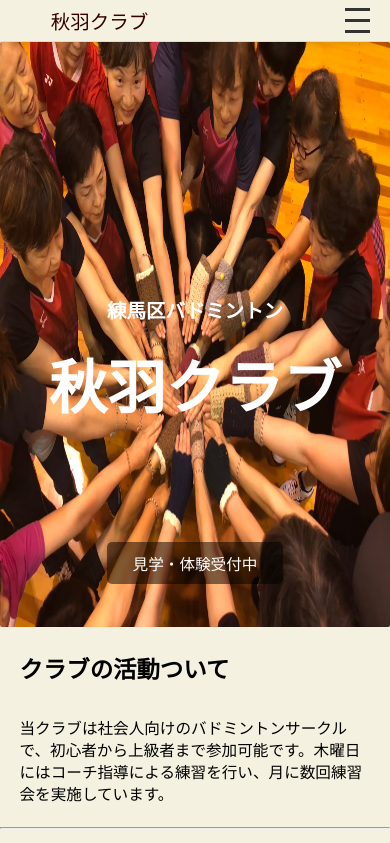
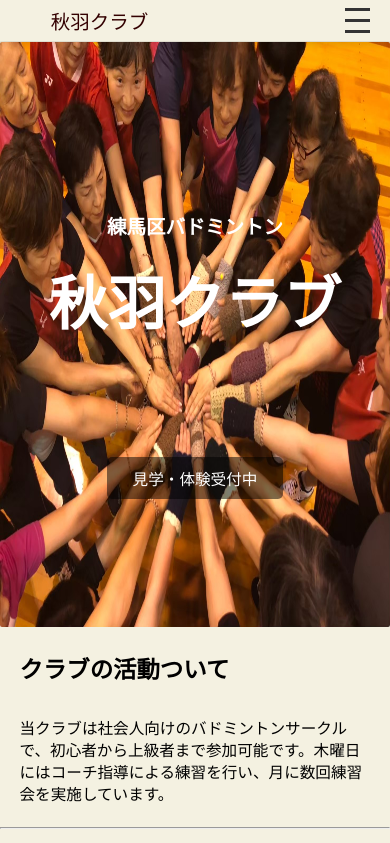
Before and after one commit to shuuseiyokohama/akihane-badoclub-homepage, a React (Create React App) app: page / in a window 390 px wide. Shown: the top 843 px of the page. Built offline with nearby package versions, Linux system fonts and the light colour scheme.

Commit message:
main1 style smallchange

```diff
--- a/src/components/style/main1.css
+++ b/src/components/style/main1.css
@@ -83,7 +83,7 @@
   .main1 h2 {
     font-size: 5vw; /* フォントサイズ */
     font-weight: bold;
-    margin: 30vh 0px 0px 0px;
+    margin: 20vh 0px 0px 0px;
     padding: 0px 20px;
     font-family:  serif;
     text-align: center; /* 左寄せ */
```
Also changed, not shown: 4 other files (tests, documents, lock files or other folders).
